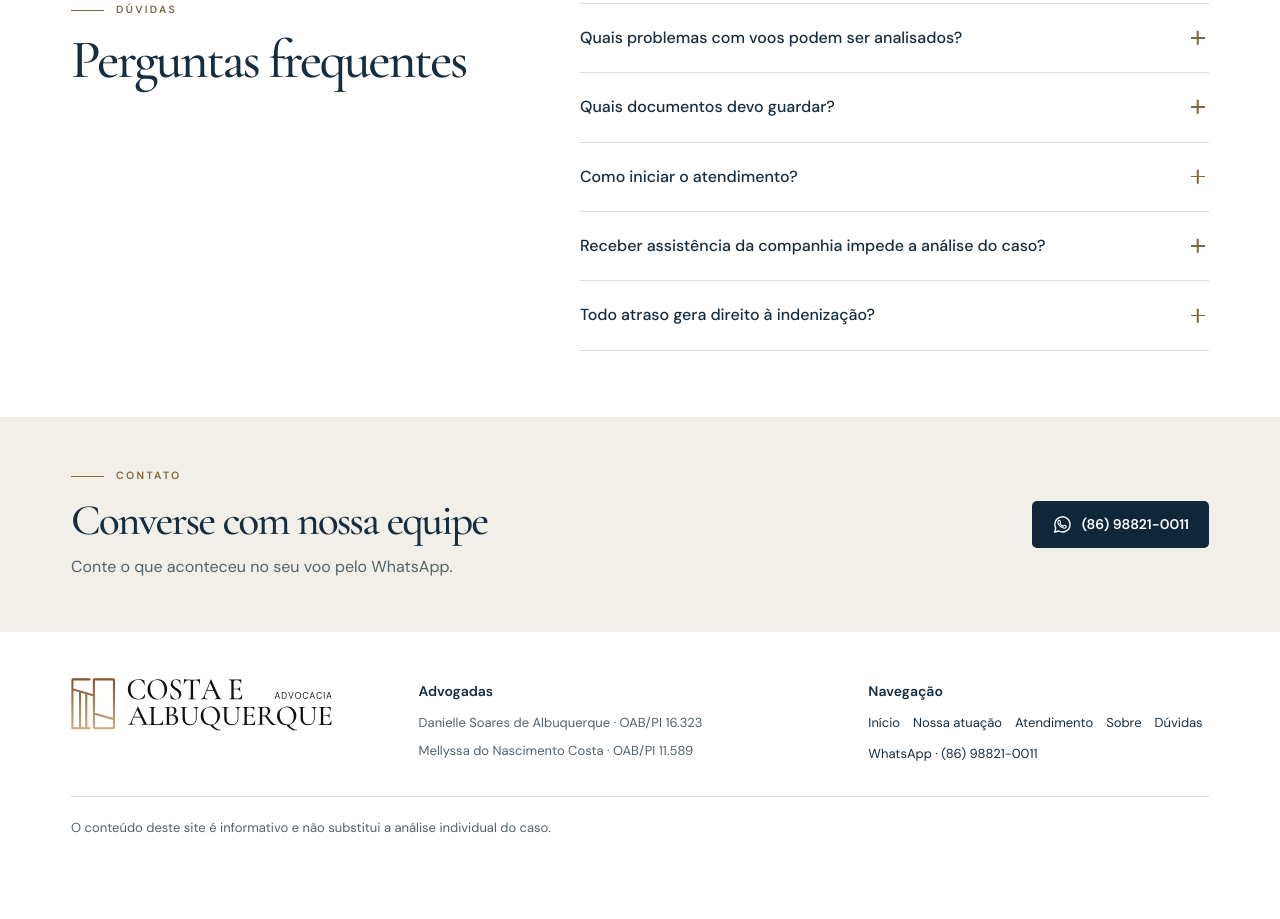
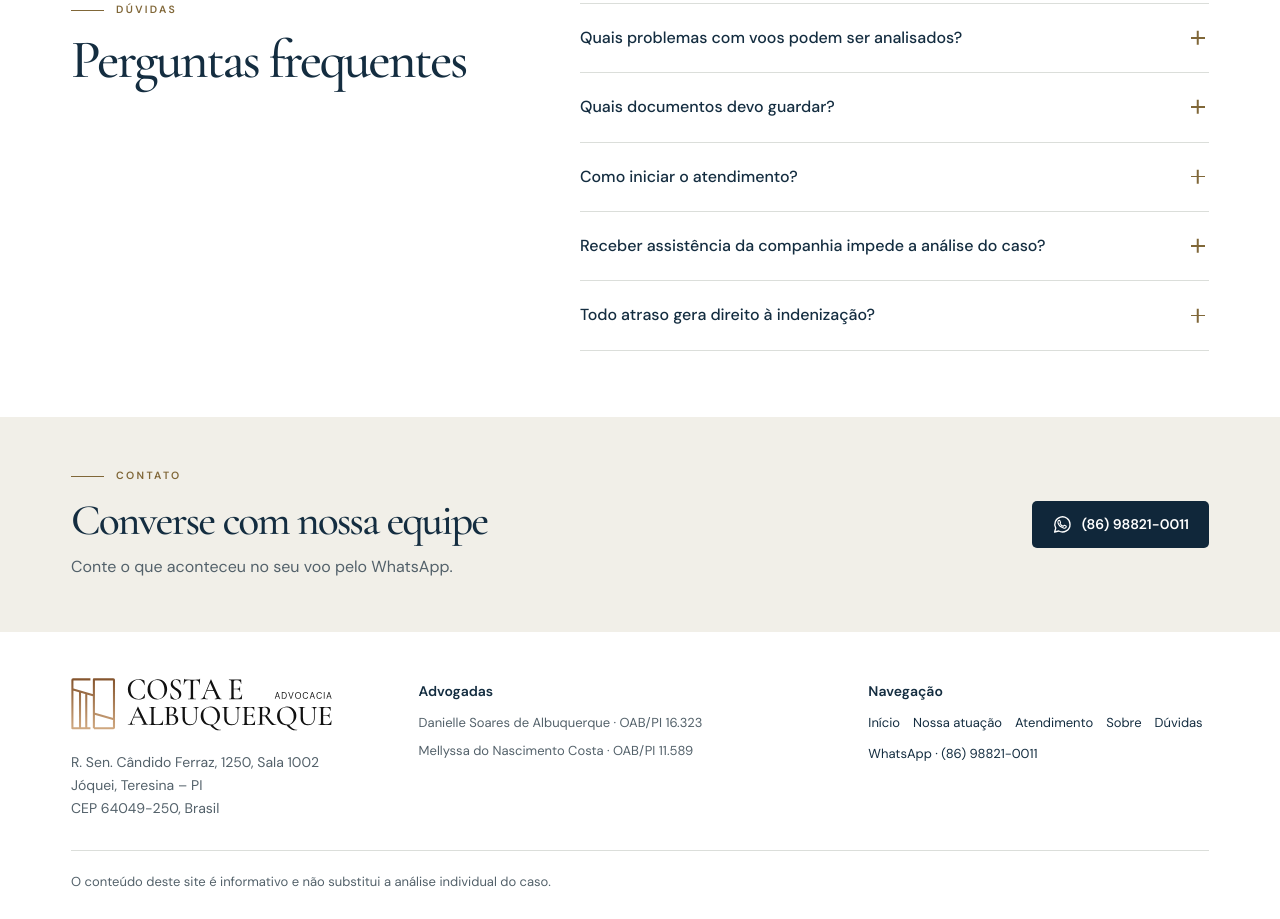
Before and after one commit to Pedro06Neto/Costa-e-Albuquerque-Advocacia, a plain HTML site: page index.html in a window 1280 px wide. Shown: the part 2741-3660 px from the top of the page. Before the commit the page ends 3606 px from the top, so only its background shows below. Drawn offline with Linux system fonts and the light colour scheme.

Commit message:
Adiciona o endereço do escritório ao rodapé

```diff
--- a/index.html
+++ b/index.html
@@ -565,6 +565,11 @@
               aria-label="Costa e Albuquerque Advocacia, início"
               ><img src="assets/logo.svg" width="378" height="76" alt="Costa e Albuquerque Advocacia" /></a
             >
+            <address>
+              R. Sen. Cândido Ferraz, 1250, Sala 1002<br />
+              Jóquei, Teresina – PI<br />
+              CEP 64049-250, Brasil
+            </address>
           </div>
           <div>
             <strong>Advogadas</strong>
--- a/styles.css
+++ b/styles.css
@@ -525,6 +525,12 @@ footer {
   grid-template-columns: 0.95fr 1.25fr 1fr;
   gap: 24px;
 }
+.foot-grid address {
+  margin-top: 12px;
+  font-size: 14px;
+  font-style: normal;
+  color: var(--muted);
+}
 .foot-grid strong {
   font-weight: 600;
   font-size: 14px;
```
